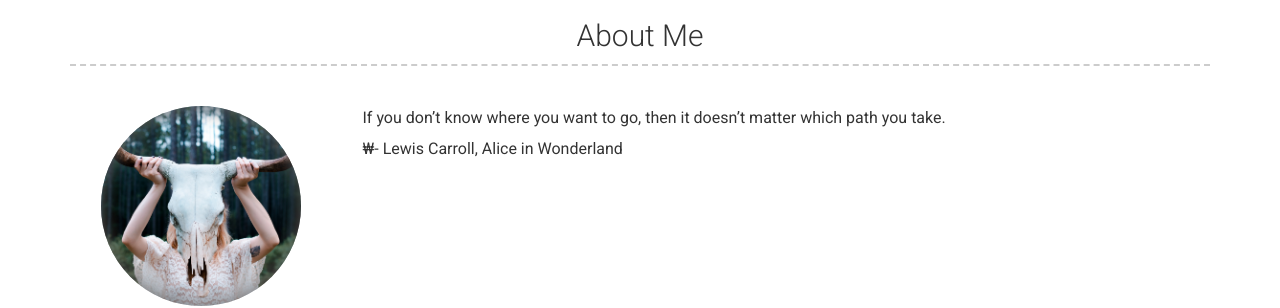
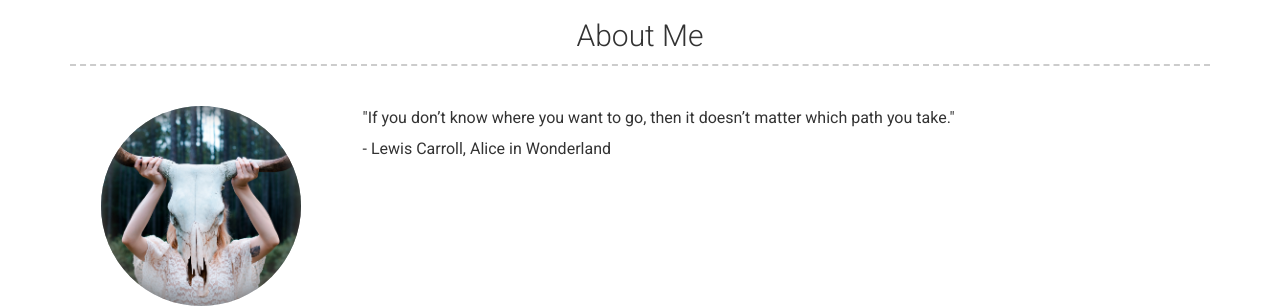
Before and after one commit to talkiebox/resume, a Jekyll site: the page built from index.md, in a window 1280 px wide. Shown: the part 173-481 px from the top of the page. Built offline with Jekyll 4.4.1, drawn with Linux system fonts in a browser that asks for light colours; nearby versions of some CDN libraries.

```diff
--- a/_config.yml
+++ b/_config.yml
@@ -50,10 +50,10 @@ github_username:  talkiebox
 about_profile_image: images/skull-690246.jpg
 about_content: | # this will include new lines to allow paragraphs
 
-  If you don't know where you want to go, then it doesn't matter which path you take.
+  \"If you don't know where you want to go, then it doesn't matter which path you take.\"
 
 
-  ₩- Lewis Carroll, Alice in Wonderland
+  \- Lewis Carroll, Alice in Wonderland
 
 
 content:
```
